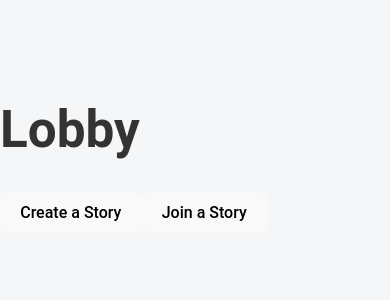
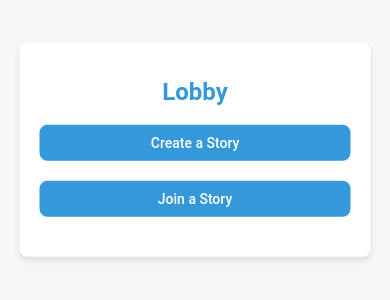
Before and after one commit to rlmsinclair/thestoryevolves-website, a React (Vite) app: page /lobby in a window 390 px wide. Shown: the part 272-572 px from the top of the page. Built offline with nearby package versions, Linux system fonts and the light colour scheme.

Commit message:
Updated mobile

```diff
--- a/src/App.css
+++ b/src/App.css
@@ -1,3 +1,5 @@
+/* App.css */
+
 :root {
   --primary-color: #3498db;
   --secondary-color: #2ecc71;
@@ -97,9 +99,9 @@ body {
 
 .play-container {
   display: flex;
-  width: 100dvw;
+  width: 100vw;
   flex-direction: column;
-  height: 100dvh;
+  height: 100vh;
   overflow: hidden;
 }
 
@@ -204,7 +206,7 @@ body {
   .play-container {
     display: grid;
     grid-template-rows: auto auto 1fr auto;
-    height: 100dvh;
+    height: 100vh;
   }
 
   .navbar {
@@ -255,6 +257,68 @@ body {
   }
 }
 
+.lobby-container {
+  max-width: 400px;
+  margin: 0 auto;
+  padding: 40px 20px;
+  background-color: #ffffff;
+  border-radius: var(--border-radius);
+  box-shadow: var(--box-shadow);
+  position: absolute;
+  top: 50%;
+  left: 50%;
+  transform: translate(-50%, -50%);
+  width: 90%;
+  box-sizing: border-box;
+  text-align: center;
+}
+
+.lobby-container h1 {
+  font-size: 28px;
+  margin-bottom: 30px;
+  color: var(--primary-color);
+}
+
+.lobby-container button {
+  background-color: var(--primary-color);
+  color: var(--light-text-color);
+  border: none;
+  border-radius: var(--border-radius);
+  padding: 12px 24px;
+  font-size: 16px;
+  cursor: pointer;
+  transition: var(--transition);
+  margin-bottom: 20px;
+  width: 100%;
+}
+
+.lobby-container button:hover {
+  background-color: #2980b9;
+}
+
+.lobby-container input[type="text"] {
+  width: 100%;
+  padding: 12px;
+  border: 1px solid #e0e0e0;
+  border-radius: var(--border-radius);
+  font-size: 16px;
+  transition: var(--transition);
+  box-sizing: border-box;
+  margin-bottom: 20px;
+}
+
+.lobby-container input[type="text"]:focus {
+  outline: none;
+  border-color: var(--primary-color);
+  box-shadow: 0 0 0 2px rgba(52, 152, 219, 0.2);
+}
+
+.lobby-container p {
+  color: var(--text-color);
+  font-size: 16px;
+  margin-top: 20px;
+}
+
 .claw-warning {
   text-align: center;
   font-style: italic;
@@ -277,3 +341,28 @@ body {
     transform: scale(1);
   }
 }
+
+@media screen and (max-width: 600px) {
+  .lobby-container {
+    padding: 20px;
+  }
+
+  .lobby-container h1 {
+    font-size: 24px;
+    margin-bottom: 20px;
+  }
+
+  .lobby-container button,
+  .lobby-container input[type="text"] {
+    font-size: 14px;
+    padding: 10px;
+  }
+
+  .lobby-container p {
+    font-size: 14px;
+  }
+
+  .claw-warning {
+    font-size: 14px;
+  }
+}
```
